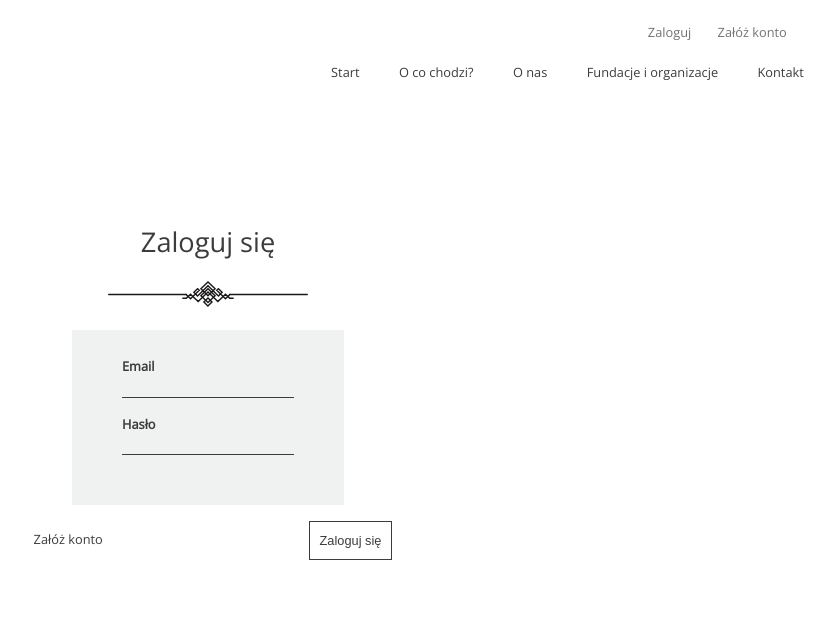
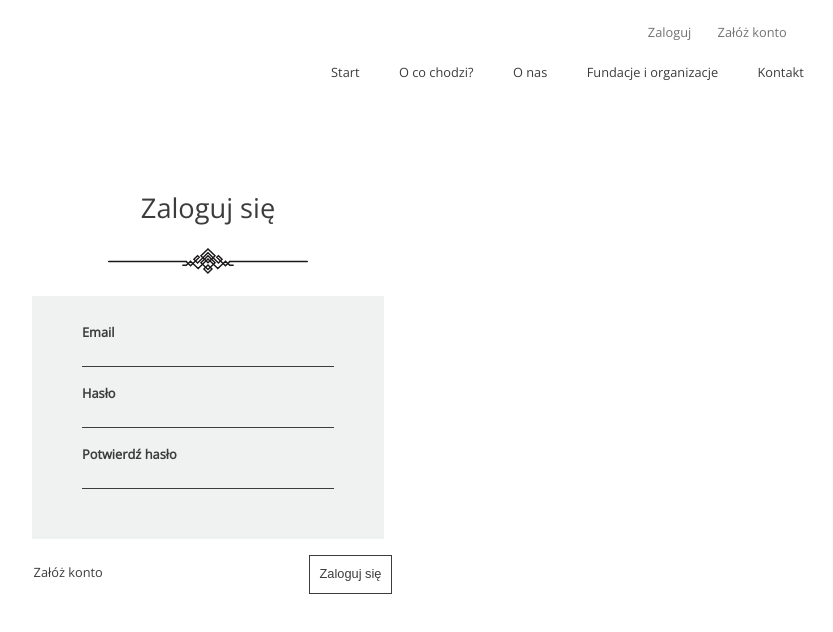
Before and after one commit to kzuraniewski/hand-over, a React (Create React App) app: page /logowanie in a window 1280 px wide. Shown: the top 632 px of the page, without its empty margins (432-1265 px from the left). Built offline with nearby package versions, Linux system fonts and the light colour scheme.

Commit message:
login view using formik + form and user-auth style adjust

```diff
--- a/src/components/auth/Login.jsx
+++ b/src/components/auth/Login.jsx
@@ -1,57 +1,73 @@
-import React, { useState, useRef } from 'react';
+import React from 'react';
 import ContentGroup from '../utility/ContentGroup';
-import { validatePassword, validateEmail } from '../../validation';
 import { Link } from 'react-router-dom';
+import { ErrorMessage, Field, Form, Formik } from 'formik';
+import * as yup from 'yup';
 
 export default function Login() {
-    const [showError, setShowError] = useState({ email: false, password: false });
-    const inputRefs = {
-        email: useRef(null),
-        password: useRef(null),
-    };
-
-    const handleSubmit = e => {
-        e.preventDefault();
-
-        setShowError(() => {
-            const [emailValue, passwordValue] = Object.values(inputRefs).map(
-                ref => ref.current.value
-            );
-
-            return {
-                email: !validateEmail(emailValue),
-                password: !validatePassword(passwordValue),
-            };
+    const validationSchema = yup.object({
+        email: yup.string().email('Podany email jest nieprawidłowy!').required(),
+        password: yup
+            .string()
+            .min(8, 'Podane hasło jest za krótkie!')
+            .required('Hasło jest wymagane!'),
+        confirmPassword: yup
+            .string()
+            .oneOf([yup.ref('password'), null], 'Hasła muszą być takie same!')
+            .required('Musisz potwierdzić hasło!'),
     });
-    };
 
     return (
         <section className='user-auth'>
             <ContentGroup title='Zaloguj się'>
-                <form className='form' onSubmit={e => handleSubmit(e)}>
-                    {/* input */}
-                    <div className='user-auth__input-wrapper'>
-                        <label className='form__label'>
+                <Formik
+                    initialValues={{ email: '', password: '', confirmPassword: '' }}
+                    validationSchema={validationSchema}
+                    onSubmit={() => {}}
+                >
+                    <Form>
+                        <div className='user-auth__inputs-wrapper'>
+                            <div className='form__input-wrapper'>
+                                <label htmlFor='email' className='form__label'>
                                     Email
-                            <input ref={inputRefs.email} type='text' className='form__input' />
-                            {showError.email && (
-                                <div className='form__error-message'>
-                                    Podany email jest nieprawidłowy!
-                                </div>
-                            )}
                                 </label>
-                        <label className='form__label'>
-                            Hasło
-                            <input ref={inputRefs.password} type='text' className='form__input' />
-                            {showError.password && (
-                                <div className='form__error-message'>
-                                    Podane hasło jest za krótkie!
-                                </div>
-                            )}
-                        </label>
+                                <Field className='form__input' type='email' name='email' />
+                                <ErrorMessage
+                                    className='form__error-message'
+                                    name='email'
+                                    component='div'
+                                />
                             </div>
 
-                    {/* buttons  */}
+                            <div className='form__input-wrapper'>
+                                <label htmlFor='password' className='form__label'>
+                                    Hasło
+                                </label>
+                                <Field className='form__input' type='password' name='password' />
+                                <ErrorMessage
+                                    className='form__error-message'
+                                    name='password'
+                                    component='div'
+                                />
+                            </div>
+
+                            <div className='form__input-wrapper'>
+                                <label htmlFor='confirmPassword' className='form__label'>
+                                    Potwierdź hasło
+                                </label>
+                                <Field
+                                    className='form__input'
+                                    type='password'
+                                    name='confirmPassword'
+                                />
+                                <ErrorMessage
+                                    className='form__error-message'
+                                    name='confirmPassword'
+                                    component='div'
+                                />
+                            </div>
+                        </div>
+
                         <div className='user-auth__btn-wrapper'>
                             <Link
                                 to='/rejestracja'
@@ -66,7 +82,8 @@ export default function Login() {
                                 value='Zaloguj się'
                             />
                         </div>
-                </form>
+                    </Form>
+                </Formik>
             </ContentGroup>
         </section>
     );
--- a/src/scss/components/_form.scss
+++ b/src/scss/components/_form.scss
@@ -19,10 +19,15 @@
         }
     }
 
+    &__input-wrapper {
+        margin-bottom: 20px;
+    }
+
     &__input {
         background: none;
         border: none;
         border-bottom: 1px solid $color-black;
+        font-size: 0.8rem;
 
         margin-top: 10px;
         width: 100%;
@@ -38,7 +43,6 @@
         font-weight: bolder;
 
         width: 100%;
-        margin-bottom: 20px;
         display: block;
 
         input,
--- a/src/scss/components/_user-auth.scss
+++ b/src/scss/components/_user-auth.scss
@@ -7,10 +7,10 @@
     justify-content: center;
     align-items: center;
 
-    &__input-wrapper {
+    &__inputs-wrapper {
         padding: 30px 50px;
         margin: 0 auto;
-        width: 17rem;
+        width: 22rem;
         background-color: $color-lightgray;
     }
 
```
Lines whose indentation alone changed are shown as unchanged.
